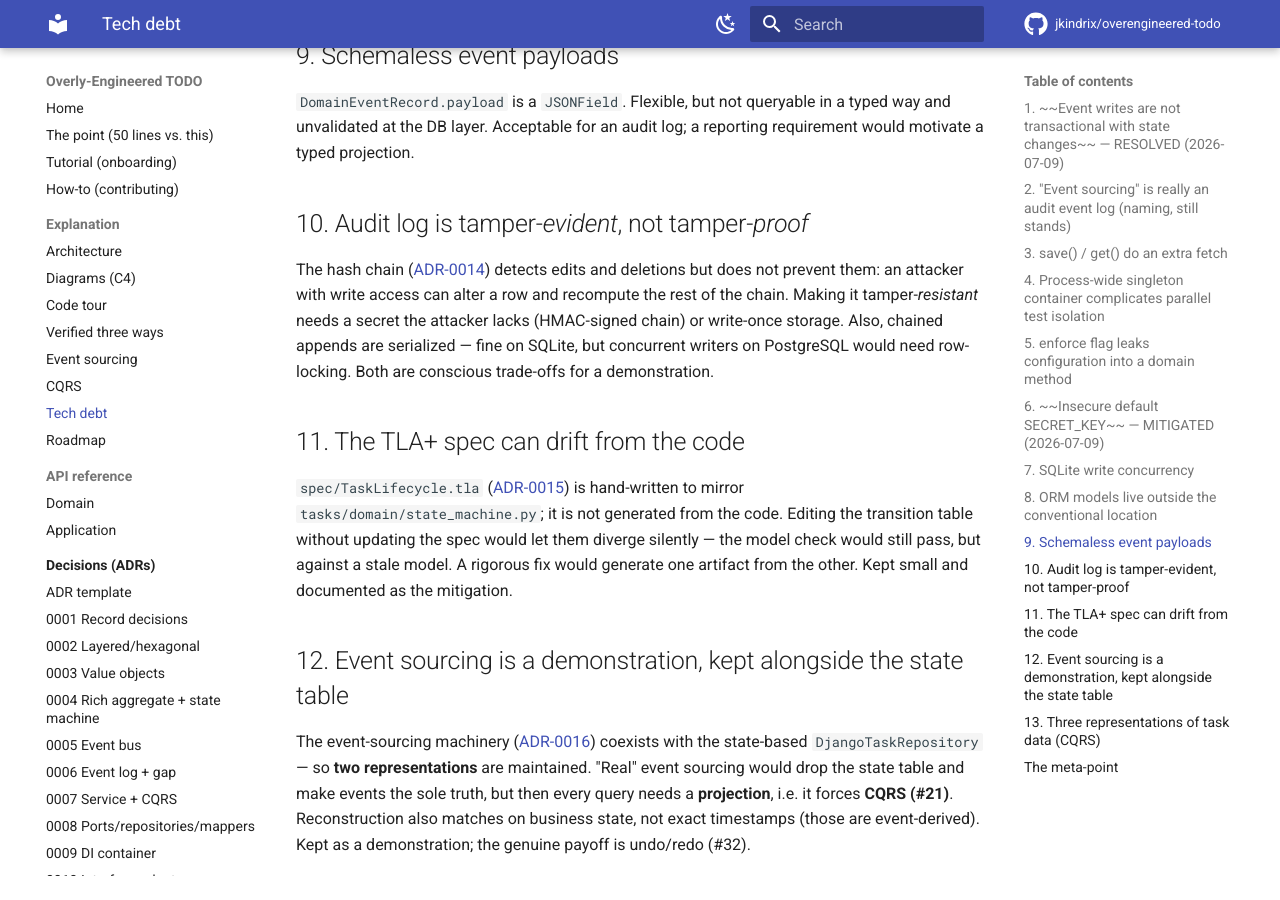
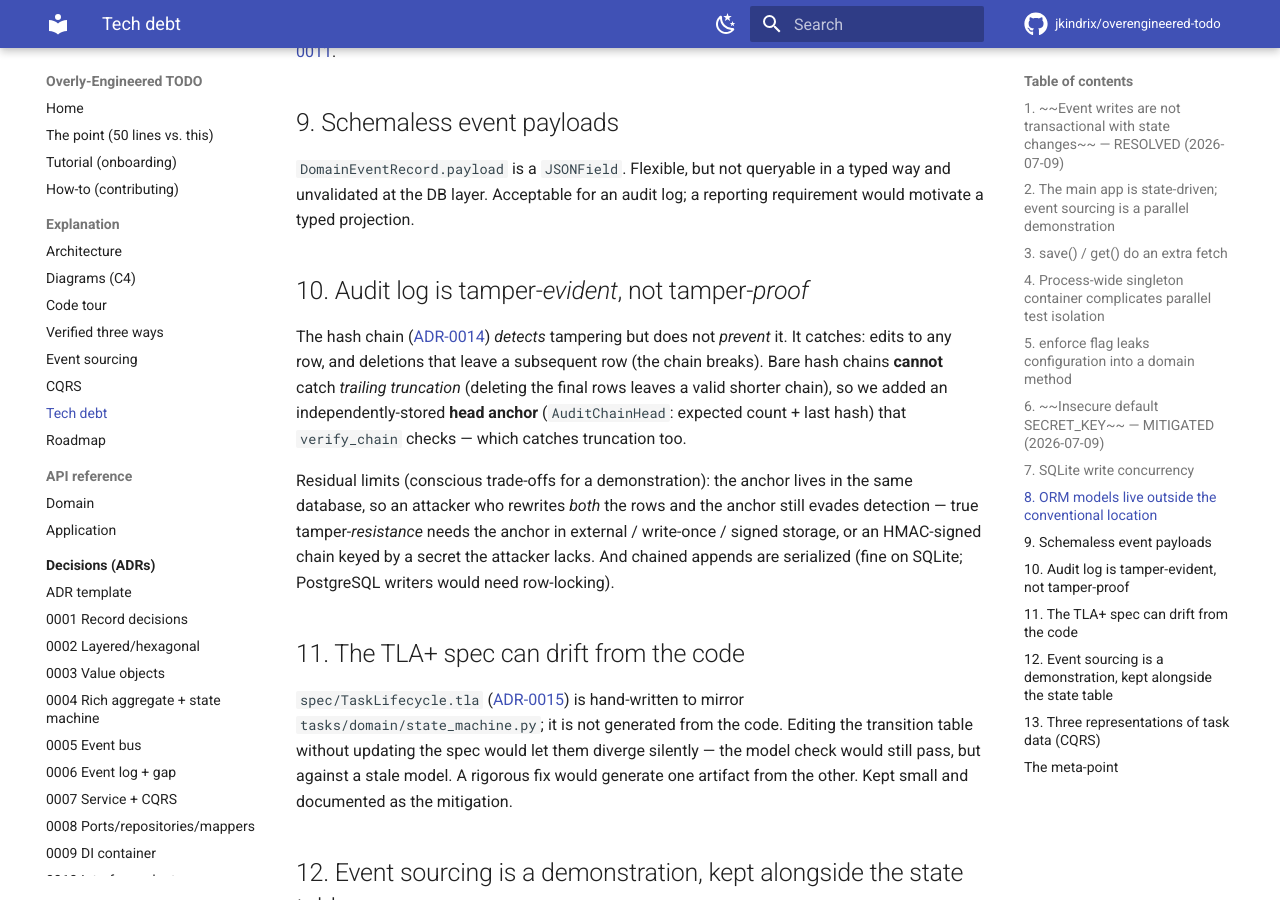
Before and after one commit to jkindrix/overengineered-todo, an MkDocs documentation site: the page built from docs/TECH_DEBT.md, in a window 1280 px wide and 900 px high, scrolled down 2224 px. Built offline with MkDocs 1.6.1 and Material for MkDocs 9.7.7, drawn with Linux system fonts in a browser that asks for light colours; comment, search, counter and statistics services are not loaded; some of the changed text lies outside the part shown.

Commit message:
docs: reconcile stale docs and sharpen the security scope
- TECH_DEBT #2: stop saying replay/snapshots/versioning 'don't exist' — they do,
  as a demonstration (ADR-0016); the *app* stays state-driven. Reconciles the
  self-contradiction the review flagged.
- README architecture map: add the modules that drifted in (audit_chain,
  event_serialization, event_sourced_repository, projections, graphql_api,
  snapshots/stats/chain-head models) and correct 'the only layer that imports
  Django' (interface does too; the rule is domain+application don't).
- Prominent 'do not expose without auth' warning in README + SECURITY.md; note
  the GraphQL CSRF exemption must be revisited when cookie auth (#27) lands.

```diff
--- a/docs/TECH_DEBT.md
+++ b/docs/TECH_DEBT.md
@@ -21,12 +21,17 @@
 at-least-once delivery to an *external* bus, which this app does not have. If one is
 ever added, the outbox relay is the next step.
 
-## 2. "Event sourcing" is really an audit event log (naming, still stands)
+## 2. The *main app* is state-driven; event sourcing is a parallel demonstration
 
-**The `TaskRecord` row is the source of truth; the events are a parallel history.**
-True event sourcing would make the events authoritative and reconstruct aggregate
-state by *replaying* them — plus snapshots, versioning, and upcasting, none of which
-exist here. Read it as a **domain-event audit log**.
+**In the running application, the `TaskRecord` row is the source of truth and the
+events are a parallel history — a domain-event audit log.** All reads/queries go
+through the state table.
+
+The event-sourcing machinery (replay, snapshots, versioning, upcasting) *does*
+exist, but as an **alternate demonstration** (`EventSourcedTaskRepository`) built in
+[ADR-0016](adr/0016-event-sourcing.md) — see item #12 below. It is not what the app
+uses to serve requests. So "we don't do event sourcing" is true of the *app's
+behaviour*, not of the codebase, which demonstrates both.
 
 The user-facing "Event-Sourced" label in the footer was corrected to "Audit-Logged"
 (2026-07-09). The `FEATURE_EVENT_SOURCING` flag name is retained to avoid churning
@@ -89,12 +94,19 @@
 
 ## 10. Audit log is tamper-*evident*, not tamper-*proof*
 
-The hash chain ([ADR-0014](adr/0014-tamper-evident-audit-log.md)) detects edits and
-deletions but does not prevent them: an attacker with write access can alter a row
-and recompute the rest of the chain. Making it tamper-*resistant* needs a secret
-the attacker lacks (HMAC-signed chain) or write-once storage. Also, chained appends
-are serialized — fine on SQLite, but concurrent writers on PostgreSQL would need
-row-locking. Both are conscious trade-offs for a demonstration.
+The hash chain ([ADR-0014](adr/0014-tamper-evident-audit-log.md)) *detects* tampering
+but does not *prevent* it. It catches: edits to any row, and deletions that leave a
+subsequent row (the chain breaks). Bare hash chains **cannot** catch *trailing
+truncation* (deleting the final rows leaves a valid shorter chain), so we added an
+independently-stored **head anchor** (`AuditChainHead`: expected count + last hash)
+that `verify_chain` checks — which catches truncation too.
+
+Residual limits (conscious trade-offs for a demonstration): the anchor lives in the
+same database, so an attacker who rewrites *both* the rows and the anchor still
+evades detection — true tamper-*resistance* needs the anchor in external / write-once
+/ signed storage, or an HMAC-signed chain keyed by a secret the attacker lacks. And
+chained appends are serialized (fine on SQLite; PostgreSQL writers would need
+row-locking).
 
 ## 11. The TLA+ spec can drift from the code
 
```
Also changed, not shown: README.md (+28 -9 lines), SECURITY.md (+7 -0 lines).
